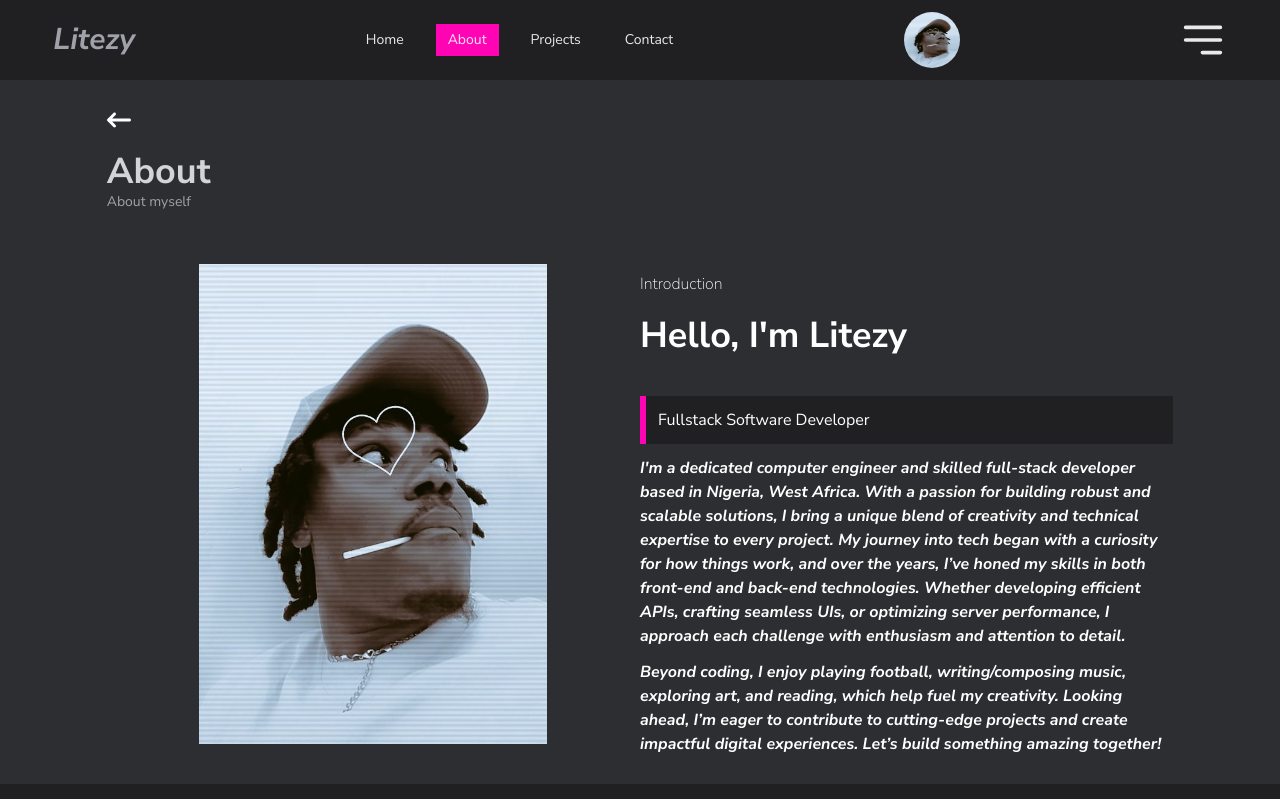
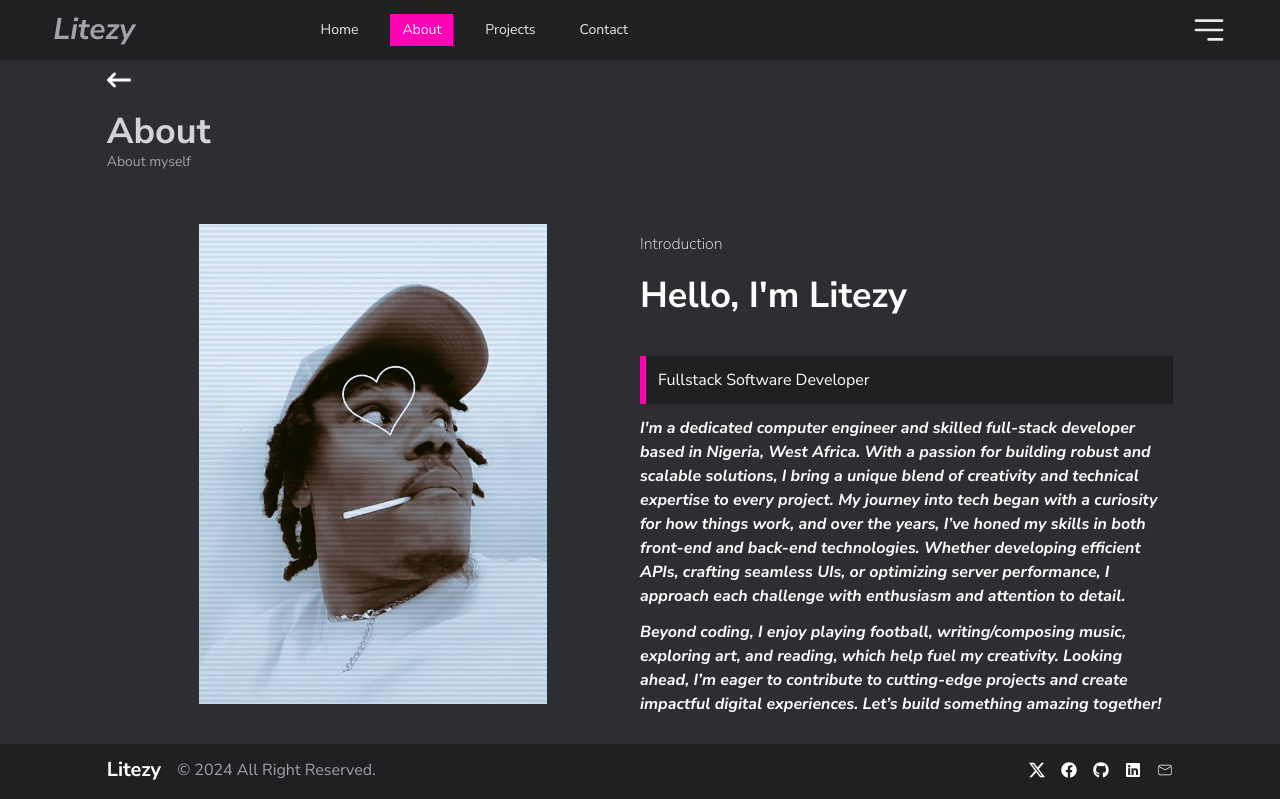
Before and after one commit to Litezy/my-portfolio, a React (Vite) app: page /about in a window 1280 px wide. Shown: the top 799 px of the page. Built offline with nearby package versions, Linux system fonts and the light colour scheme.

Commit message:
small screen

```diff
--- a/src/components/About.jsx
+++ b/src/components/About.jsx
@@ -6,7 +6,7 @@ import { Link } from 'react-router-dom';
 const About = () => {
   return (
 
-    <div className='w-full  mt-24 bg-alt'>
+    <div className='w-full  mt-14 bg-alt'>
       <div className="w-full py-3 flex items-start justify-center">
         <div className="w-10/12 mx-auto flex flex-col gap-5 h-full">
           <Link to={`/`}>
--- a/src/components/Contact.jsx
+++ b/src/components/Contact.jsx
@@ -9,7 +9,7 @@ import { FaArrowLeftLong } from 'react-icons/fa6';
 
 const Contact = () => {
   return (
-    <div className='w-full mt-24'>
+    <div className='w-full mt-14'>
       <div className="w-10/12 mx-auto py-10">
         <Link  to={`/`}>
           <FaArrowLeftLong className='text-3xl mb-5 cursor-pointer' />
--- a/src/components/Hero.jsx
+++ b/src/components/Hero.jsx
@@ -15,7 +15,7 @@ const Hero = () => {
     ]
     return (
         <div className="flex items-center w-full bg-[#2d2e32]] flex-col lg:flex-row gap-20">
-            <div className="flex items-start flex-col gap-6  w-full lg:w-1/2">
+            <div className="flex items-start flex-col gap-6   w-full lg:w-1/2">
                 <div data-aos="fade-right"
                     data-aos-duration="1000"
                     data-aos-easing="ease-in-sine"
--- a/src/components/Home.jsx
+++ b/src/components/Home.jsx
@@ -11,7 +11,7 @@ const Home = () => {
 
     return (
         <div className=' ' >
-            <div className=" w-10/12 mx-auto px-2 pt-40   ">
+            <div className=" w-10/12 mx-auto px-2 pt-24   ">
                 <Hero />
             </div>
             <div className="mt-20 b-black/40">
@@ -19,11 +19,11 @@ const Home = () => {
             </div>
             <div className="mt-10 w-full flex-col flex items-center justify-center py-10">
                 <div className="flex items-center justify-around h-10 w-11/12 lg:w-[35%] mx-auto">
-                    <div data-aos='fade-up' className="w-32 h-1 bg-primary"></div>
+                    <div data-aos='fade-up' className="lg:w-32 w-20 h-1 bg-primary"></div>
                     <div className="">Latest Works</div>
-                    <div data-aos='fade-up' className="w-32 h-1 bg-primary"></div>
+                    <div data-aos='fade-up' className="w-20 lg:w-32 h-1 bg-primary"></div>
                 </div>
-                <Link to={`/projects`} className="text-primary underline">All Projects</Link>
+                <Link to={`/projects`} className="text-primary underline">Projects</Link>
             </div>
             <div className="pb-10 w-10/12 mx-auto">
                 <div className="text-xl text-zinc-400 mb-4">Featured Projects</div>
--- a/src/components/Intro.jsx
+++ b/src/components/Intro.jsx
@@ -1,5 +1,6 @@
 import React from 'react'
 import { BsArrowUpRightCircleFill } from "react-icons/bs";
+import { Link } from 'react-router-dom';
 
 const Intro = () => {
 
@@ -48,15 +49,15 @@ const Intro = () => {
                         <div data-aos="fade-left" data-aos-duration="1000" className="font-bold text-4xl">Hello, I'm Litezy</div>
                     </div>
                     <div className="flex items-start gap-3 flex-col">
-                       <div className="w-full bg-[#2d2e32] gap-3 h-12 flex  items-start">
-                        <div className="h-full w-1.5 bg-primary"></div>
-                       <div data-aos="fade-right" data-aos-duration="1000" className=" text-base self-center">Fullstack Software Developer</div>
-                       </div>
-                        <div data-aos-duration="1000" data-aos="fade-up" className="font-bold text-[1rem] ">I'm a dedicated computer engineer and skilled full stack developer based in Nigeria, West Africa, with a passion for building robust and scalable solutions. I have a strong foundation in both front-end and back-end technologies, and my work is driven by an enthusiasm for problem-solving and a commitment to creating impactful digital experiences. Whether developing efficient APIs, crafting seamless UIs, or optimizing server performance, I bring a detail-oriented approach to every project. Let's build innovative solutions together!</div>
+                        <div className="w-full bg-[#2d2e32] gap-3 h-12 flex  items-start">
+                            <div className="h-full w-1.5 bg-primary"></div>
+                            <div data-aos="fade-right" data-aos-duration="1000" className=" text-base self-center">Fullstack Software Developer</div>
+                        </div>
+                        <div data-aos-duration="1000" data-aos="fade-up" className="font-bold text-[1rem]  space-x-2">I'm a dedicated computer engineer and skilled full stack developer based in Nigeria, West Africa, with a passion for building robust and scalable solutions. I have a strong foundation in both front-end and back-end technologies, and my work is driven by an enthusiasm for problem-solving and a commitment to creating impactful digital experiences. Whether developing efficient APIs, crafting seamless UIs, or optimizing server performance, I bring a detail-oriented approach to every project. Let's build innovative solutions together!</div>
                     </div>
-                    <div data-aos="fade-up"
-                    data-aos-duration="1000"
-                    className="underline text-primary">Read More</div>
+                    <Link to={`/about`} data-aos="fade-up"
+                        data-aos-duration="1000"
+                        className="underline text-primary">Read More</Link>
                 </div>
             </div>
         </div>
--- a/src/components/Navbar.jsx
+++ b/src/components/Navbar.jsx
@@ -66,13 +66,11 @@ const Navbar = () => {
     return (
         <div
             className='w-full max-h-32 py-3  right-1/2  translate-x-1/2  top-0 z-50 bg-sec border-zinc-500 fixed'>
-            <div className="w-11/12 mx-auto  h-full text-white/90 flex items-center justify-between">
+            <div className="w-11/12 mx-auto   h-full text-white/90 flex items-center justify-between">
                 <div data-aos="fade-right"
                     data-aos-duration="2000"
-                    className=" ">
-                    <div className="text-3xl font-bold text-zinc-400 italic">Litezy</div>
-
-                </div>
+                    className=" flex w-1/2 items-center justify-between ">
+                    <div className="text-xl lg:text-3xl font-bold text-zinc-400 italic">Litezy</div>
                     <div className="lg:flex items-center gap-5 hidden">
                         {navs.map((item, i) => {
                             return (
@@ -80,16 +78,11 @@ const Navbar = () => {
                             )
                         })}
                     </div>
+                </div>
 
-                <div
-                    data-aos="fade-left"
-                    data-aos-duration="2000"
-                    className={` ${modal && '-ml-60'}`}
-                >
-                    <img src={hero} className='rounded-full w-14 h-14' alt="hero image" />
-                </div>
+
                 <div className="">
-                    {!modal && <div data-aos="fade-left" data-aos-duration="2000" onClick={() => setModal(true)} className=""><HiMiniBars3BottomRight className={`text-5xl cursor-pointer`} /></div>}
+                    {!modal && <div data-aos="fade-left" data-aos-duration="2000" onClick={() => setModal(true)} className=""><HiMiniBars3BottomRight className={`lg:text-4xl text-2xl cursor-pointer`} /></div>}
                     {modal &&
                         <div
                             ref={modaldiv}
--- a/src/components/Projects.jsx
+++ b/src/components/Projects.jsx
@@ -44,7 +44,7 @@ const Projects = () => {
 
 
   return (
-    <div className="w-full mt-24">
+    <div className="w-full mt-14">
       <div className='w-full   bg-alt'>
         <div className="w-full py-3 flex items-start justify-center">
           <div className="w-10/12 mx-auto flex flex-col gap-5 h-full">
--- a/src/components/Repos.jsx
+++ b/src/components/Repos.jsx
@@ -43,7 +43,7 @@ const Repos = () => {
 
                 <div
                     data-aos='fade-right' data-aos-duration="1000"
-                    className="grid lg:grid-cols-4 grid-cols-2 w-full gap-10 ">
+                    className="grid lg:grid-cols-4 grid-cols-1 w-full gap-10 ">
                     {storedUser && storedUser.slice(0, 8).map((item, i) => {
                         const isEven = i % 2 === 0
                         return (
--- a/src/utils/AppLayout.jsx
+++ b/src/utils/AppLayout.jsx
@@ -5,8 +5,10 @@ import Footer from '../components/Footer'
 
 const AppLayout = ({ children }) => {
   return (
-    <div className='w-full  flex flex-col justify-between '>
+    <div className='w-full  flex flex-col justify-between overflow-x-hidden '>
+      <div className="bg-sec z-50 fixed top-0">
       <Navbar />
+      </div>
       <div className="bg-[#2d2e32]">
         {children}
       </div>
```
Lines whose indentation alone changed are shown as unchanged.
